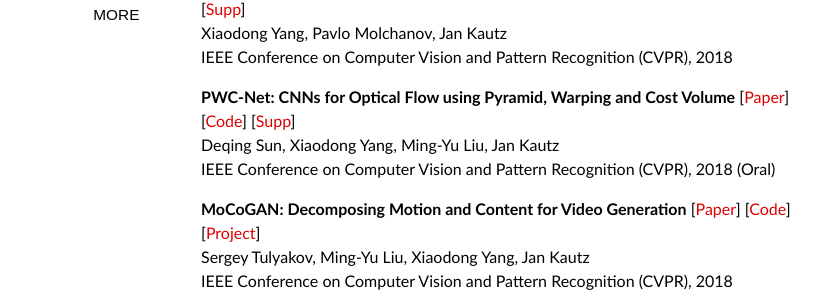
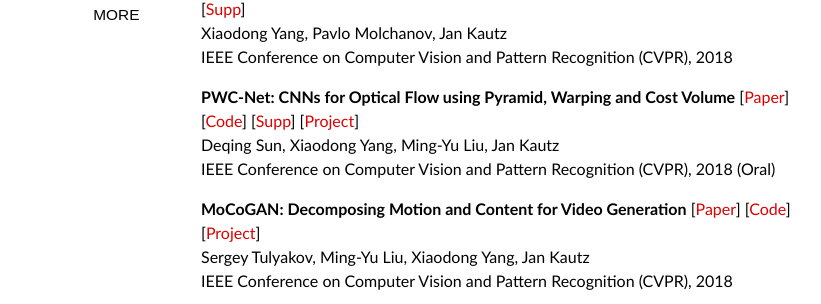
Before and after one commit to xiaodongyang/xiaodongyang.github.io, a Jekyll site: the page built from publications/index.md, in a window 1280 px wide and 900 px high. Shown: the part 192-496 px from the top of the window, without its empty margins (139-960 px from the left). Built offline with Jekyll 4.4.1, drawn with Linux system fonts in a browser that asks for light colours; some web fonts are replaced.

Commit message:
Update index.md

```diff
--- a/publications/index.md
+++ b/publications/index.md
@@ -13,7 +13,7 @@
 Xiaodong Yang, Pavlo Molchanov, Jan Kautz
 IEEE Conference on Computer Vision and Pattern Recognition (CVPR), 2018
 
-**PWC-Net: CNNs for Optical Flow using Pyramid, Warping and Cost Volume** [[Paper](/publications/papers/pwc-cvpr18.pdf)] [[Code](https://github.com/NVlabs/PWC-Net)] [[Supp](/publications/papers/pwc-supp-cvpr18.pdf)]
+**PWC-Net: CNNs for Optical Flow using Pyramid, Warping and Cost Volume** [[Paper](/publications/papers/pwc-cvpr18.pdf)] [[Code](https://github.com/NVlabs/PWC-Net)] [[Supp](/publications/papers/pwc-supp-cvpr18.pdf)] [[Project](http://research.nvidia.com/publication/2018-02_PWC-Net%3A-CNNs-for)]
 Deqing Sun, Xiaodong Yang, Ming-Yu Liu, Jan Kautz
 IEEE Conference on Computer Vision and Pattern Recognition (CVPR), 2018 (Oral)
 
```
